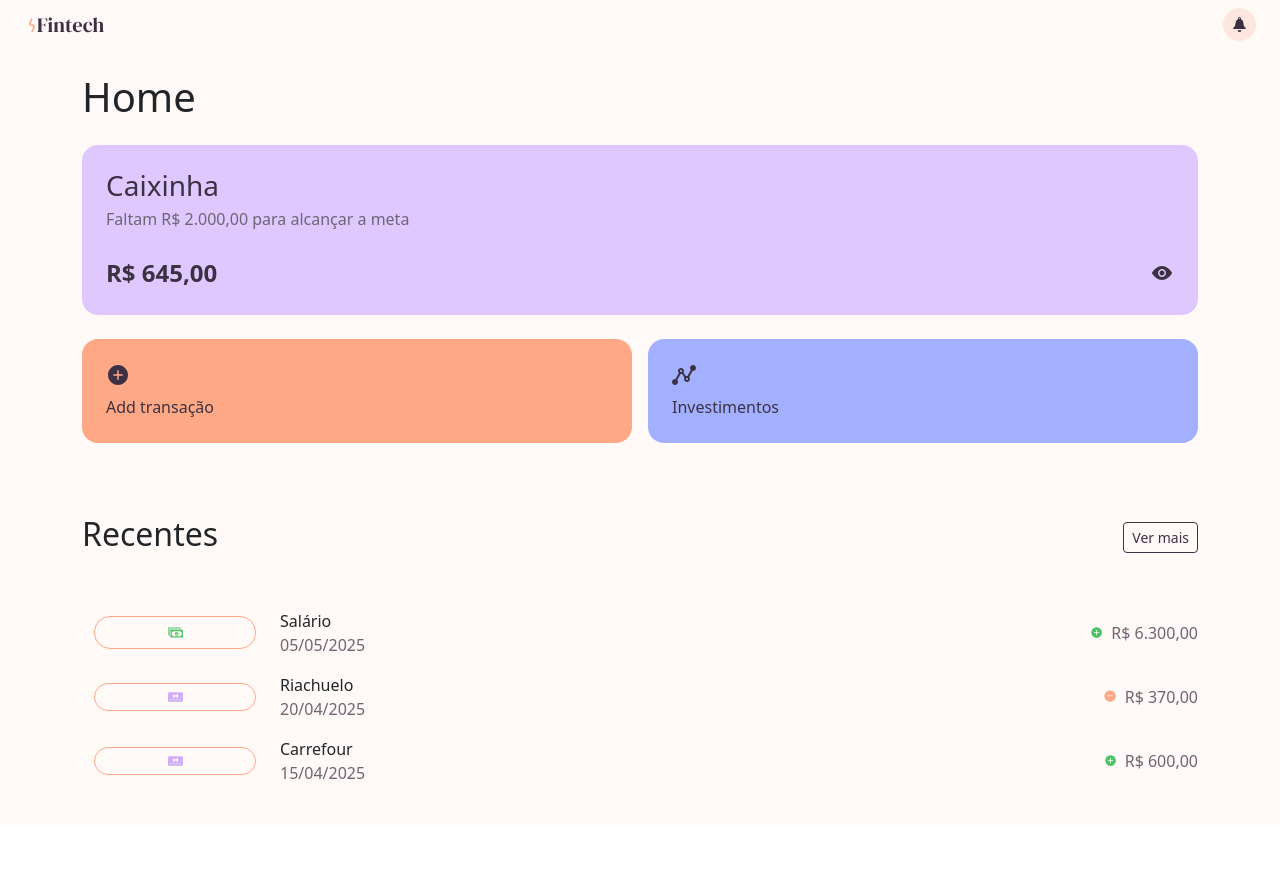
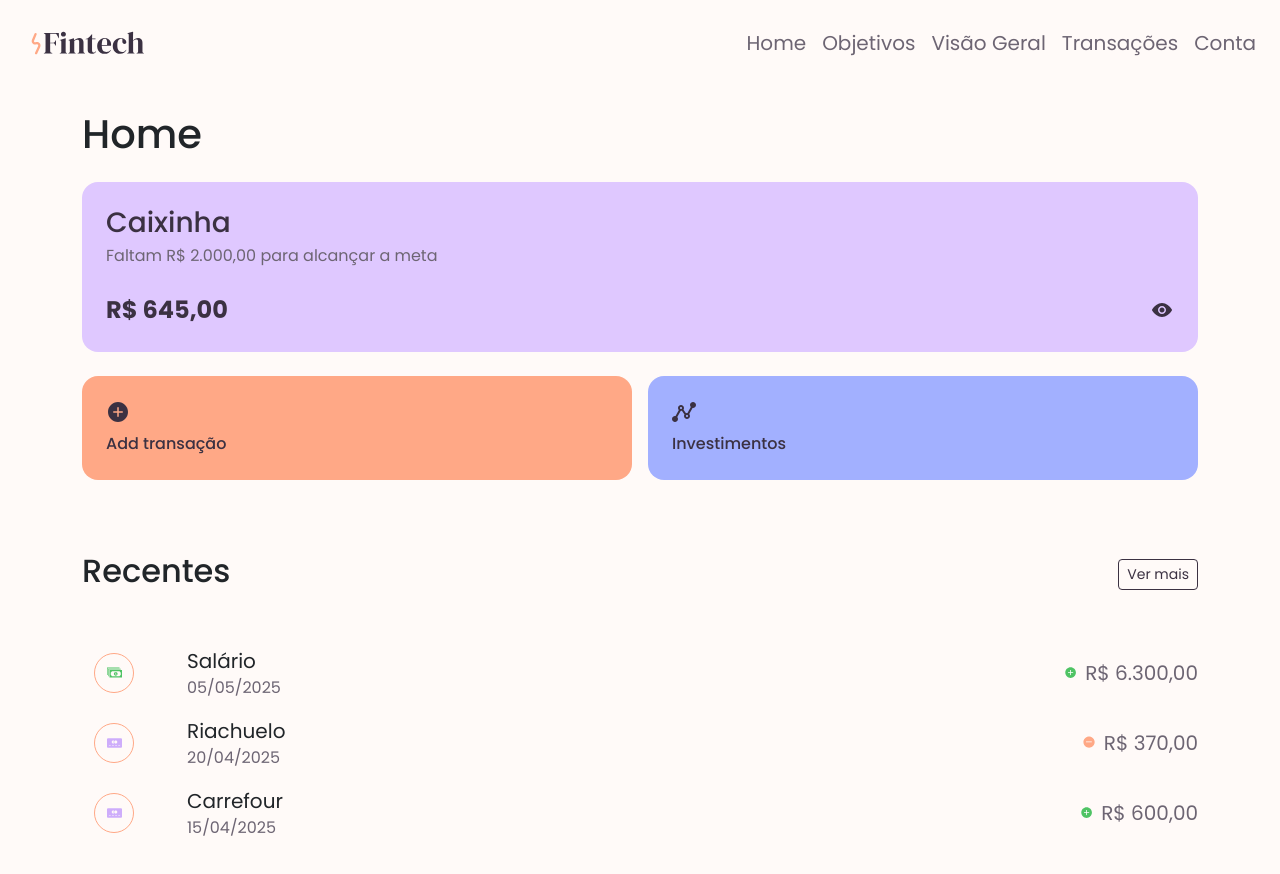
Before and after one commit to marianaeslan/fintech, a website: page index.html in a window 1280 px wide. Before the commit the page ends 825 px from the top, so only its background shows below. Drawn offline with Linux system fonts and the light colour scheme.

Commit message:
update: efeitos hover e tamanho de icones corrigidos

```diff
--- /dev/null
+++ b/css/styles.css
@@ -0,0 +1,24 @@
+:root {
+    --bs-font-sans-serif: 'Poppins', sans-serif;
+}
+
+body {
+    font-family: var(--bs-font-sans-serif);
+}
+
+h1, h2, h3, h4, h5, h6 {
+    font-family: var(--bs-font-sans-serif);
+}
+
+.icon-circle-size {
+    width: 40px;
+    height: 40px;
+}
+
+.big-button {
+    transition: all 0.3s ease !important;
+}
+
+.big-button:hover {
+    border: 3px solid black !important;
+}
--- a/index.html
+++ b/index.html
@@ -3,28 +3,33 @@
 <head>
     <meta charset="UTF-8">
     <meta name="viewport" content="width=device-width, initial-scale=1.0">
+    <link rel="preconnect" href="https://fonts.googleapis.com">
+    <link rel="preconnect" href="https://fonts.gstatic.com" crossorigin>
+    <link href="https://fonts.googleapis.com/css2?family=Poppins:ital,wght@0,100;0,200;0,300;0,400;0,500;0,600;0,700;0,800;0,900;1,100;1,200;1,300;1,400;1,500;1,600;1,700;1,800;1,900&display=swap" rel="stylesheet">
     <link href="/css/main.min.css" rel="stylesheet">
-    <title>Document</title>
+    <link rel="stylesheet" href="./css/styles.css">
+    <title>Fintech</title>
 </head>
 <body>
     <!-- navbar -->
-    <nav class="navbar navbar-light bg-light">
-        <div class="container-fluid">
-            <div class="row w-100 align-items-center mx-auto">
-                <div class="col-6">
-                    <a class="navbar-brand py-0" href="#">
-                        <img src="images/logo.svg" width="80" height="30" alt="Logo da Empresa">
-                    </a>
+    <nav class="navbar navbar-light bg-light px-4">
+        <div class="nav-wrap d-flex justify-content-between align-items-center w-100">
+            <div class="navbar-brand">
+                <img src="./images/logo.svg" alt="" width="120" height="60">
+            </div>
+            <div class="nav-links d-flex justify-content-end align-items-center ms-auto fs-6"> <div>
+                    <a class="text-lightdark text-decoration-none fs-5 me-3" href="#">Home</a> </div>
+                <div>
+                    <a class="text-lightdark text-decoration-none fs-5 me-3" href="#">Objetivos</a>
                 </div>
-                <div class="col-6 d-flex justify-content-end">
-                    <button
-                    type="button"
-                    class="btn btn-altlight p-2 rounded-circle d-flex align-items-center justify-content-center"
-                    width="30"
-                    height="30">
-                        <img src="./images/notification-bell.svg" width="15" height="15" alt="Notificações" class="img-fluid">
-                    </button>
+                <div>
+                    <a class="text-lightdark text-decoration-none fs-5 me-3" href="#">Visão Geral</a>
                 </div>
+                <div>
+                    <a class="text-decoration-none text-lightdark fs-5 me-3" href="#">Transações</a>
+                </div>
+                <div>
+                    <a class="text-decoration-none text-lightdark fs-5" href="#">Conta</a> </div>
             </div>
         </div>
     </nav>
@@ -33,7 +38,7 @@
      <main class="bg-light">
         <div class="container py-4">
             <h1 class="h1 mb-4">Home</h1>
-            <div class="mb-4 rounded-4 bg-primary">
+            <div class="mb-4 rounded-4 bg-primary big-button">
                 <a href="#" class="text-dark text-decoration-none">
                     <div class="p-4">
                         <h3 class="h3 mb-1">Caixinha</h3>
@@ -47,7 +52,7 @@
             </div>
         <div class="row">
             <div class="col-6 pe-2">
-                <div class="rounded-4 text-left bg-secondary">
+                <div class="rounded-4 text-left bg-secondary big-button">
                     <a href="#" class="text-dark text-decoration-none">
                         <div class="p-4">
                             <div class="mx-auto">
@@ -60,7 +65,7 @@
             </div>
 
             <div class="col-6 ps-2">
-                <div class="rounded-4 text-left bg-support-color">
+                <div class="rounded-4 text-left bg-support-color big-button">
                     <a href="#" class="text-dark text-decoration-none">
                         <div class="p-4">
                             <div class="mx-auto">
@@ -82,59 +87,59 @@
         </div>
         <div class="container">
             <div class="row d-flex align-items-center justify-content-between mb-3">
-                <div class="col-2">
-                    <div class="img-wrap p-2 rounded-4 border border-secondary d-flex align-items-center justify-content-center">
+                <div class="col-1">
+                    <div class="img-wrap rounded-circle border border-secondary d-flex align-items-center justify-content-center icon-circle-size">
                         <img src="./images/money-icon.svg" alt="icone com uma ilustração de dinheiro" width="15" height="15" class="img-fluid">
                     </div>
                 </div>
-                <div class="col-5">
+                <div class="col-6">
                     <div class="recent-title d-flex flex-column align-items-start justify-content-between">
-                        <p class="my-0 fs-6">Salário</p>
+                        <p class="my-0 fs-5">Salário</p>
                         <p class="my-0 fs-6 text-lightdark">05/05/2025</p>
                     </div>
                 </div>
                 <div class="col-5 px-0">
                     <div class="recent-info d-flex align-items-center justify-content-end">
                         <img src="./images/add-icon.svg" alt="icone positivo" class="px-2">
-                        <p class="fs-6 text-lightdark my-0">R$ 6.300,00</p>
+                        <p class="fs-5 text-lightdark my-0">R$ 6.300,00</p>
                     </div>
                 </div>
             </div>
             <div class="row d-flex align-items-center justify-content-between mb-3">
-                <div class="col-2">
-                    <div class="img-wrap p-2 rounded-4 border border-secondary d-flex align-items-center justify-content-center">
-                        <img src="./images/cc-icon.svg" alt="icone com uma ilustração de cartao de credito" width="15" height="15" class="img-fluid">
+                <div class="col-1">
+                    <div class="img-wrap rounded-circle border border-secondary d-flex align-items-center justify-content-center icon-circle-size">
+                        <img src="./images/cc-icon.svg" alt="icone com uma ilustração de dinheiro" width="15" height="15" class="img-fluid">
                     </div>
                 </div>
-                <div class="col-5">
+                <div class="col-6">
                     <div class="recent-title d-flex flex-column align-items-start justify-content-between">
-                        <p class="my-0 fs-6">Riachuelo</p>
+                        <p class="my-0 fs-5">Riachuelo</p>
                         <p class="my-0 fs-6 text-lightdark">20/04/2025</p>
                     </div>
                 </div>
                 <div class="col-5 px-0">
                     <div class="recent-info d-flex align-items-center justify-content-end">
                         <img src="./images/neg-icon.svg" alt="icone negativo" class="px-2">
-                        <p class="fs-6 text-lightdark my-0">R$ 370,00</p>
+                        <p class="fs-5 text-lightdark my-0">R$ 370,00</p>
                     </div>
                 </div>
             </div>
             <div class="row d-flex align-items-center justify-content-between mb-3">
-                <div class="col-2">
-                    <div class="img-wrap p-2 rounded-4 border border-secondary d-flex align-items-center justify-content-center">
+                <div class="col-1">
+                    <div class="img-wrap rounded-circle border border-secondary d-flex align-items-center justify-content-center icon-circle-size">
                         <img src="./images/cc-icon.svg" alt="icone com uma ilustração de dinheiro" width="15" height="15" class="img-fluid">
                     </div>
                 </div>
-                <div class="col-5">
+                <div class="col-6">
                     <div class="recent-title d-flex flex-column align-items-start justify-content-between">
-                        <p class="my-0 fs-6">Carrefour</p>
+                        <p class="my-0 fs-5">Carrefour</p>
                         <p class="my-0 fs-6 text-lightdark">15/04/2025</p>
                     </div>
                 </div>
                 <div class="col-5 px-0">
                     <div class="recent-info d-flex align-items-center justify-content-end">
                         <img src="./images/add-icon.svg" alt="icone positivo" class="px-2">
-                        <p class="fs-6 text-lightdark my-0">R$ 600,00</p>
+                        <p class="fs-5 text-lightdark my-0">R$ 600,00</p>
                     </div>
                 </div>
             </div>
@@ -142,5 +147,6 @@
      </main>
 
 
+
 </body>
 </html>
--- a/sass/main.scss
+++ b/sass/main.scss
@@ -5,6 +5,7 @@ $warning: #FFC894;
 $danger: #FF8686;
 $light: #FFFAF8;
 $dark: #3B3142;
+
 
 @import '../node_modules/bootstrap/scss/_functions';
 @import '../node_modules/bootstrap/scss/_variables';
```
